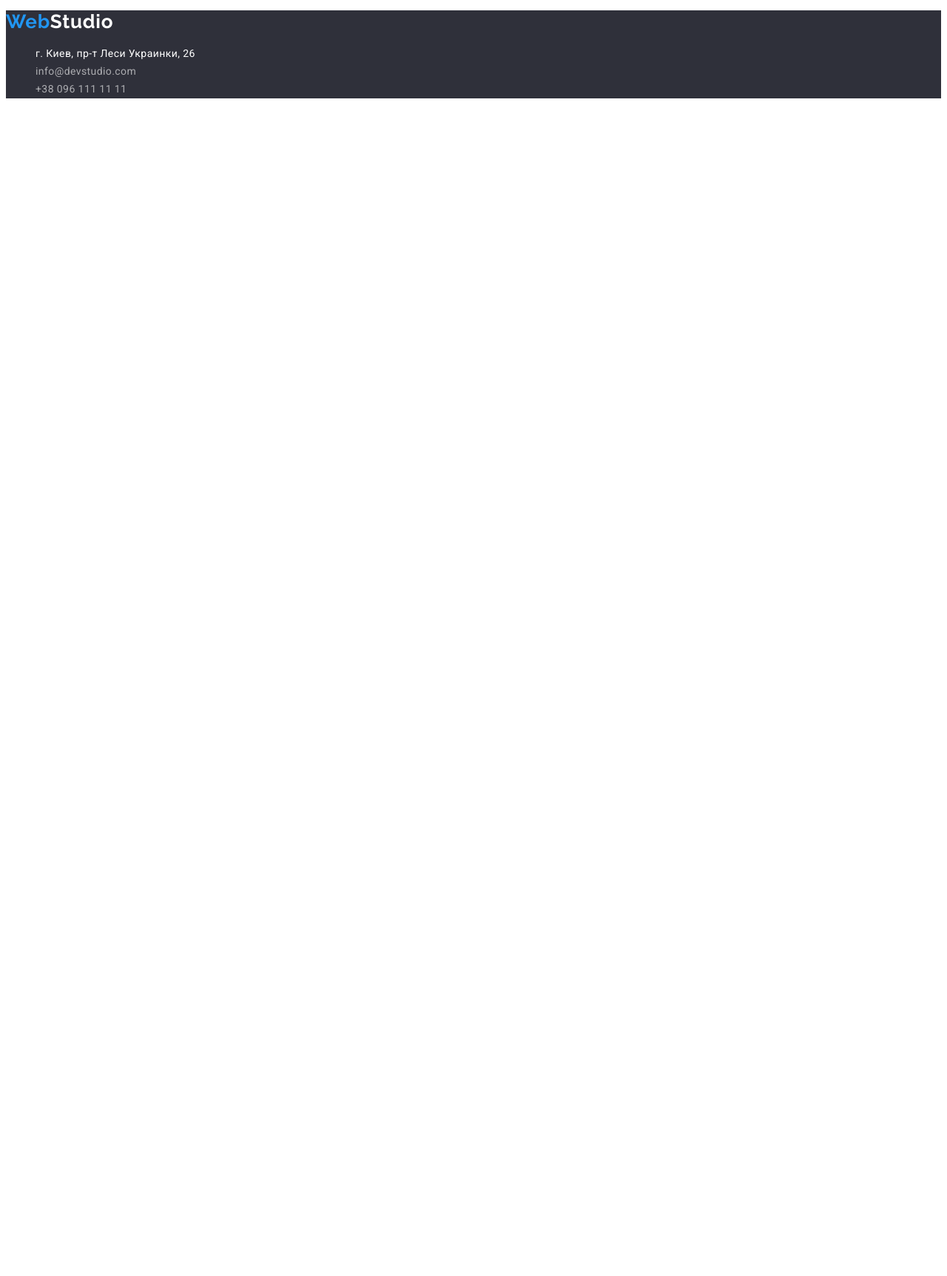
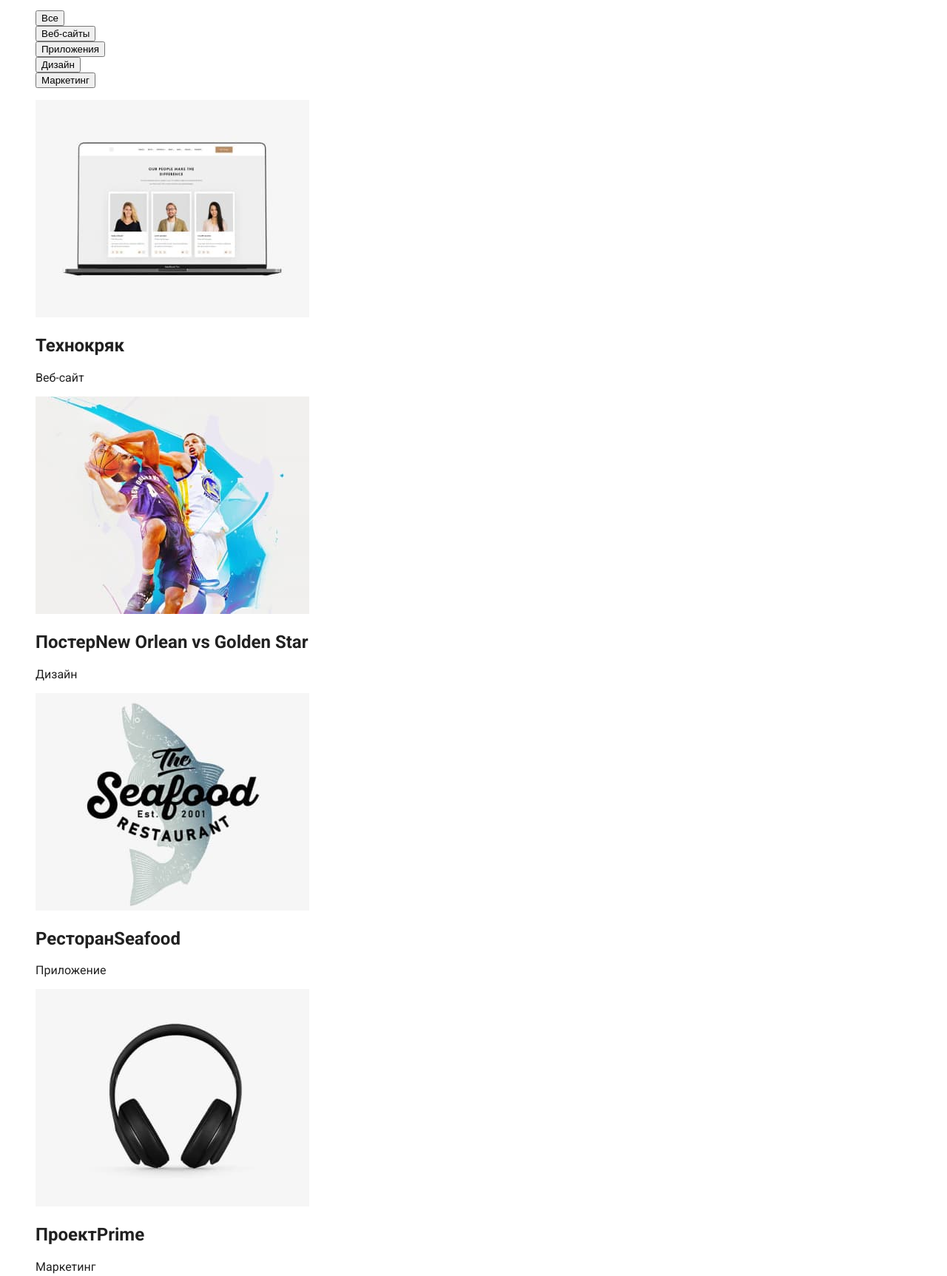
Before and after one commit to svetlana-padalka/goit-markup-hw-02, a plain HTML site: page portfolio.html in a window 1280 px wide. Shown: the part 168-1893 px from the top of the page at 74% size. Before the commit the page ends 800 px from the top, so only its background shows below. Drawn offline with Linux system fonts and the light colour scheme.

Commit message:
Добавляет разметку страницы Портфолио

```diff
--- a/portfolio.html
+++ b/portfolio.html
@@ -44,7 +44,86 @@
       </ul>
     </header>
 
-    <main></main>
+    <main>
+      <!-- Наши работы -->
+      <section class="portfolio">
+        <h1 hidden class="portfolio-title">Наши работы</h1>
+        <ul class="portfolio-nav-list list">
+          <li class="portfolio-nav-item">
+            <button class="portfolio-nav-btn" type="button">Все</button>
+          </li>
+          <li class="portfolio-nav-item">
+            <button class="portfolio-nav-btn" type="button">Веб-сайты</button>
+          </li>
+          <li class="portfolio-nav-item">
+            <button class="portfolio-nav-btn" type="button">Приложения</button>
+          </li>
+          <li class="portfolio-nav-item">
+            <button class="portfolio-nav-btn" type="button">Дизайн</button>
+          </li>
+          <li class="portfolio-nav-item">
+            <button class="portfolio-nav-btn" type="button">Маркетинг</button>
+          </li>
+        </ul>
+
+        <ul class="portfolio-list list">
+          <li class="portfolio-card">
+            <img src="./images/portfolio-1.jpg" alt="Экран ноутбука" width="370" />
+            <h2 class="portfolio-card-title">Технокряк</h2>
+            <p class="portfolio-card-text">Веб-сайт</p>
+          </li>
+
+          <li class="portfolio-card">
+            <img src="./images/portfolio-2.jpg" alt="Двое парней играют в баскетбол" width="370" />
+            <h2 class="portfolio-card-title">
+              Постер<span lang="en">New Orlean vs Golden Star</span>
+            </h2>
+            <p class="portfolio-card-text">Дизайн</p>
+          </li>
+
+          <li class="portfolio-card">
+            <img src="./images/portfolio-3.jpg" alt="Название ресторана на фоне рыбы" width="370" />
+            <h2 class="portfolio-card-title">Ресторан<span lang="en">Seafood</span></h2>
+            <p class="portfolio-card-text">Приложение</p>
+          </li>
+
+          <li class="portfolio-card">
+            <img src="./images/portfolio-4.jpg" alt="Черные наушники" width="370" />
+            <h2 class="portfolio-card-title">Проект<span lang="en">Prime</span></h2>
+            <p class="portfolio-card-text">Маркетинг</p>
+          </li>
+
+          <li class="portfolio-card">
+            <img src="./images/portfolio-5.jpg" alt="Две коробочки" width="370" />
+            <h2 class="portfolio-card-title">Проект<span lang="en">Boxes</span></h2>
+            <p class="portfolio-card-text">Приложение</p>
+          </li>
+
+          <li class="portfolio-card">
+            <img src="./images/portfolio-6.jpg" alt="Монитор компьютера" width="370" />
+            <h2 class="portfolio-card-title" lang="en">Inspiration has no Borders</h2>
+            <p class="portfolio-card-text">Веб-сайт</p>
+          </li>
+
+          <li class="portfolio-card">
+            <img src="./images/portfolio-7.jpg" alt="Разворот журнала" width="370" />
+            <h2 class="portfolio-card-title">Издание<span lang="en">Limited Edition</span></h2>
+            <p class="portfolio-card-text">Дизайн</p>
+          </li>
+
+          <li class="portfolio-card">
+            <img src="./images/portfolio-8.jpg" alt="Дизайн этикетки" width="370" />
+            <h2 class="portfolio-card-title">Проект<span lang="en">LAB</span></h2>
+            <p class="portfolio-card-text">Маркетинг</p>
+          </li>
+          <li class="portfolio-card">
+            <img src="./images/portfolio-9.jpg" alt="Работа за ноутбуком" width="370" />
+            <h2 class="portfolio-card-title" lang="en">Growing Business</h2>
+            <p class="portfolio-card-text">Приложение</p>
+          </li>
+        </ul>
+      </section>
+    </main>
 
     <!-- Подвал сайта -->
     <footer class="footer">
```
Also changed, not shown: images/portfolio-1.jpg (added), images/portfolio-2.jpg (added), images/portfolio-3.jpg (added), images/portfolio-4.jpg (added), images/portfolio-5.jpg (added), images/portfolio-6.jpg (added), images/portfolio-7.jpg (added), images/portfolio-8.jpg (added), images/portfolio-9.jpg (added).
